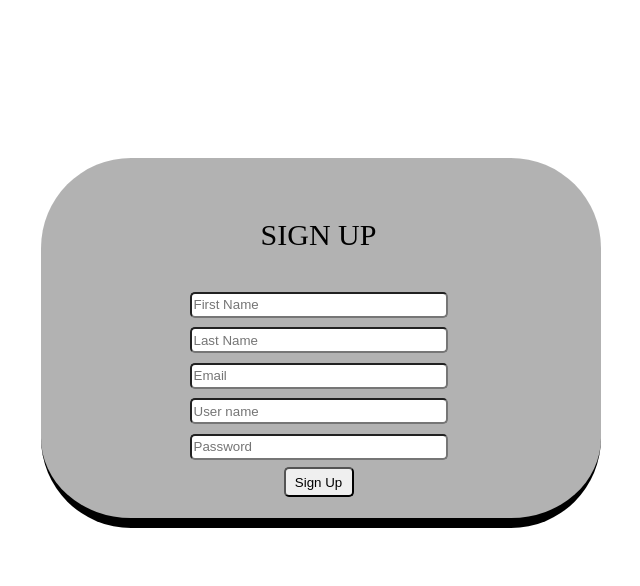
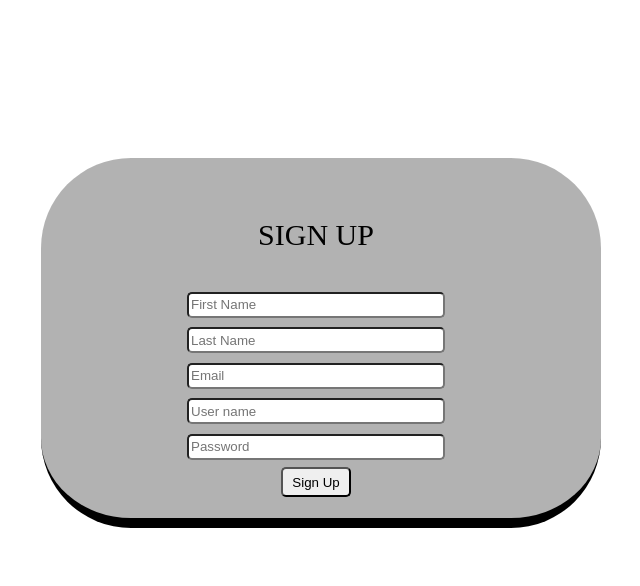
Before and after one commit to arbinshrestha63/Raktadan, a PHP site: page /signup.php in a window 1280 px wide. Shown: the top 586 px of the page, without its empty margins (367-1007 px from the left). Run offline with PHP 8.4, Linux system fonts and the light colour scheme; data that the repository does not hold is empty.

Commit message:
third commit

```diff
--- a/admin-home.php
+++ b/admin-home.php
@@ -51,7 +51,7 @@ session_start();
         }
 
         .welcome-heading{
-            animation: fadeIn 2s ease-in-out;
+            animation: fadeIn 1s ease-in-out;
             opacity: 1;
         }
 
@@ -68,7 +68,7 @@ session_start();
 
         .fade-in-animation {
             opacity: 1;
-            animation: fade-in 2s ease-in-out forwards;
+            animation: fade-in 1s ease-in-out forwards;
         }
 
         @keyframes fade-in {
--- a/signup.php
+++ b/signup.php
@@ -48,11 +48,16 @@ if ($_SERVER['REQUEST_METHOD'] === 'POST') {
 <head>
     <title>Signup</title>
     <link rel="stylesheet" type="text/css" href="css/signup.css">
+    <style>
+        body{
+            overflow: hidden;
+        }
+    </style>
 </head>
 <body>
     <form class="main" method="POST" action="">
         <section>
-            <div style="margin-bottom: 29px; height: 312px; width: 495px;">
+            <div style="margin-bottom: 30px; height: 315px; width: 490px;">
                 <p class="head">SIGN UP</p>
                 <?php if (!empty($success_message)): ?>
                     <p style="color: green;"><?php echo $success_message; ?></p>
```
